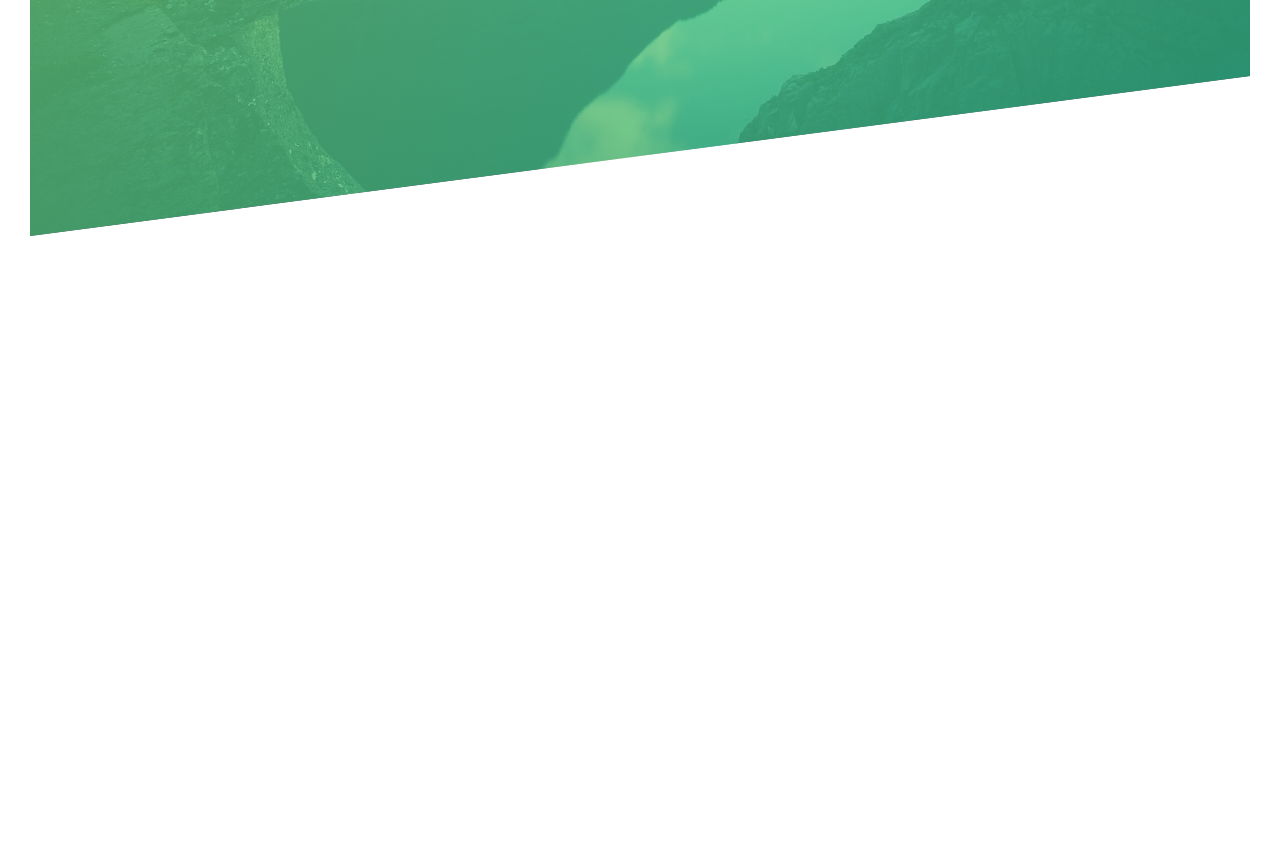
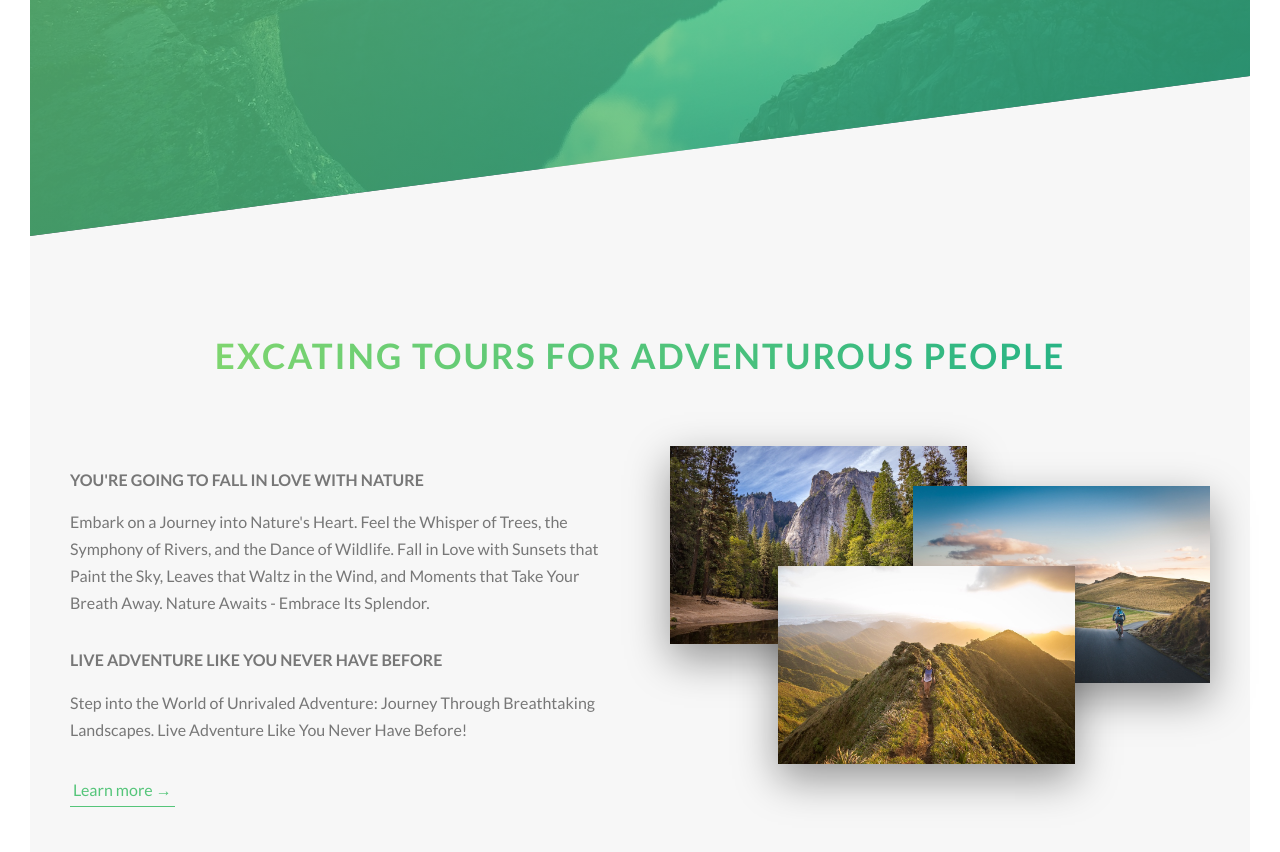
Before and after one commit to DominikKorpusik/Natours, a website built with Vite: page index.html in a window 1280 px wide. Shown: the part 554-1406 px from the top of the page. Before the commit the page ends 820 px from the top, so only its background shows below. Built offline with nearby package versions, Linux system fonts and the light colour scheme.

Commit message:
Add about section with styles

```diff
--- a/index.html
+++ b/index.html
@@ -38,6 +38,61 @@
       </div>
     </header>
 
+    <main>
+      <section class="section-about">
+        <div class="u-center-text u-margin-bottom-big">
+          <h2 class="heading-secondary">
+            Excating tours for adventurous people
+          </h2>
+        </div>
+
+        <div class="row">
+          <div class="col-1-of-2">
+            <h3 class="heading-tertiary u-margin-bottom-small">
+              You're going to fall in love with nature
+            </h3>
+            <p class="paragraph">
+              Embark on a Journey into Nature's Heart. Feel the Whisper of
+              Trees, the Symphony of Rivers, and the Dance of Wildlife. Fall in
+              Love with Sunsets that Paint the Sky, Leaves that Waltz in the
+              Wind, and Moments that Take Your Breath Away. Nature Awaits -
+              Embrace Its Splendor.
+            </p>
+
+            <h3 class="heading-tertiary u-margin-bottom-small">
+              Live adventure like you never have before
+            </h3>
+            <p class="paragraph">
+              Step into the World of Unrivaled Adventure: Journey Through
+              Breathtaking Landscapes. Live Adventure Like You Never Have
+              Before!
+            </p>
+
+            <a href="#" class="btn-text">Learn more &rarr;</a>
+          </div>
+          <div class="col-1-of-2">
+            <div class="composition">
+              <img
+                src="/public/img/nat-1-large.jpg"
+                alt="A serene landscape showcases the towering grandeur of a cliff face, reflected in the still waters of a forest-lined river."
+                class="composition__photo composition__photo--p1"
+              />
+              <img
+                src="/public/img/nat-2-large.jpg"
+                alt="A solitary cyclist journeys along a winding road through rolling hills under a sky painted with soft evening clouds."
+                class="composition__photo composition__photo--p2"
+              />
+              <img
+                src="/public/img/nat-3-large.jpg"
+                alt="A hiker traverses a narrow mountain ridge, the golden light of sunset casting a warm glow over the verdant valleys below."
+                class="composition__photo composition__photo--p3"
+              />
+            </div>
+          </div>
+        </div>
+      </section>
+    </main>
+
     <!--
       GRID SYSTEM
     -->
--- a/sass/abstracts/_variables.scss
+++ b/sass/abstracts/_variables.scss
@@ -10,9 +10,16 @@ $color-primary: #55c57a;
 $color-primary-light: #7ed56f;
 $color-primary-dark: #28b485;
 
-$color-grey-dark-1: #777;
 $color-white: #fff;
 $color-black: #000;
+
+$color-grey-light-1: #f7f7f7;
+
+$color-grey-dark-1: #777;
+
+// FONT
+
+$default-font-size: 1.6rem;
 
 // GRID
 $grid-width: 114rem;
--- a/sass/base/_typography.scss
+++ b/sass/base/_typography.scss
@@ -32,3 +32,41 @@ body {
     animation: moveInRight 500ms ease-out;
   }
 }
+
+.heading-secondary {
+  display: inline-block;
+
+  font-size: 3.5rem;
+  text-transform: uppercase;
+  font-weight: 700;
+  letter-spacing: 0.2rem;
+  background-image: linear-gradient(
+    to right,
+    $color-primary-light,
+    $color-primary-dark
+  );
+
+  background-clip: text;
+  color: transparent;
+
+  transition: all 0.2s;
+
+  &:hover {
+    transform: skewY(2deg) skewX(15deg) scale(1.1);
+    text-shadow: 0.5rem 1rem 2rem rgba($color-black, 0.2);
+  }
+}
+
+.heading-tertiary {
+  font-size: $default-font-size;
+  font-weight: 700;
+  text-transform: uppercase;
+}
+
+.paragraph {
+  font-size: $default-font-size;
+
+  &:not(:last-child) {
+    margin-bottom: 3rem;
+  }
+}
--- a/sass/base/_utilities.scss
+++ b/sass/base/_utilities.scss
@@ -0,0 +1,15 @@
+.u-center-text {
+  text-align: center;
+}
+
+.u-margin-bottom-big {
+  margin-bottom: 8rem;
+}
+
+.u-margin-bottom-medium {
+  margin-bottom: 4rem;
+}
+
+.u-margin-bottom-small {
+  margin-bottom: 1.5rem;
+}
--- a/sass/components/_button.scss
+++ b/sass/components/_button.scss
@@ -10,7 +10,7 @@
   &:visited {
     text-transform: uppercase;
     text-decoration: none;
-    font-size: 1.6rem;
+    font-size: $default-font-size;
   }
 
   &:hover {
@@ -55,3 +55,28 @@
     animation-fill-mode: backwards;
   }
 }
+
+.btn-text {
+  &:link,
+  &:visited {
+    font-size: $default-font-size;
+    color: $color-primary;
+    display: inline-block;
+    text-decoration: none;
+    border-bottom: 1px solid $color-primary;
+    padding: 3px;
+    transition: all 0.2s;
+  }
+
+  &:hover {
+    background-color: $color-primary;
+    color: $color-white;
+    box-shadow: 0 1rem 2rem rgba($color-black, 0.15);
+    transform: translateY(-2px);
+  }
+
+  &:active {
+    box-shadow: 0 0.5rem 1rem rgba($color-black, 0.15);
+    transform: translateY(0);
+  }
+}
--- /dev/null
+++ b/sass/components/_composition.scss
@@ -0,0 +1,37 @@
+.composition {
+  position: relative;
+
+  &__photo {
+    position: absolute;
+    width: 55%;
+    box-shadow: 0 1.5rem 4rem rgba($color-black, 0.4);
+    transition: all 0.2s;
+    outline-offset: 2rem;
+
+    &--p1 {
+      top: -2rem;
+      left: 0;
+    }
+
+    &--p2 {
+      top: 2rem;
+      right: 0;
+    }
+
+    &--p3 {
+      top: 10rem;
+      left: 20%;
+    }
+
+    &:hover {
+      outline: 1.5rem solid $color-primary;
+      transform: scale(1.05) translateY(-1.5rem);
+      box-shadow: 0 2.5rem 4rem rgba($color-black, 0.5);
+      z-index: 20;
+    }
+  }
+
+  &:hover &__photo:not(:hover) {
+    transform: scale(0.95);
+  }
+}
--- a/sass/layout/_grid.scss
+++ b/sass/layout/_grid.scss
@@ -1,6 +1,5 @@
 .row {
   max-width: $grid-width;
-  background-color: #eee;
   margin: 0 auto;
 
   &:not(:last-child) {
@@ -10,7 +9,6 @@
   @include clearfix;
 
   [class^="col-"] {
-    background-color: $color-primary-dark;
     float: left;
 
     &:not(:last-child) {
--- a/sass/main.scss
+++ b/sass/main.scss
@@ -8,6 +8,7 @@
 @import "base/utilities";
 
 @import "components/button";
+@import "components/composition";
 
 @import "layout/header";
 @import "layout/grid";
--- /dev/null
+++ b/sass/pages/_home.scss
@@ -0,0 +1,5 @@
+.section-about {
+  background-color: $color-grey-light-1;
+  padding: 25rem 0;
+  margin-top: -20vh;
+}
```
Also changed, not shown: css/style.css, sass/pages/home.scss (deleted).
